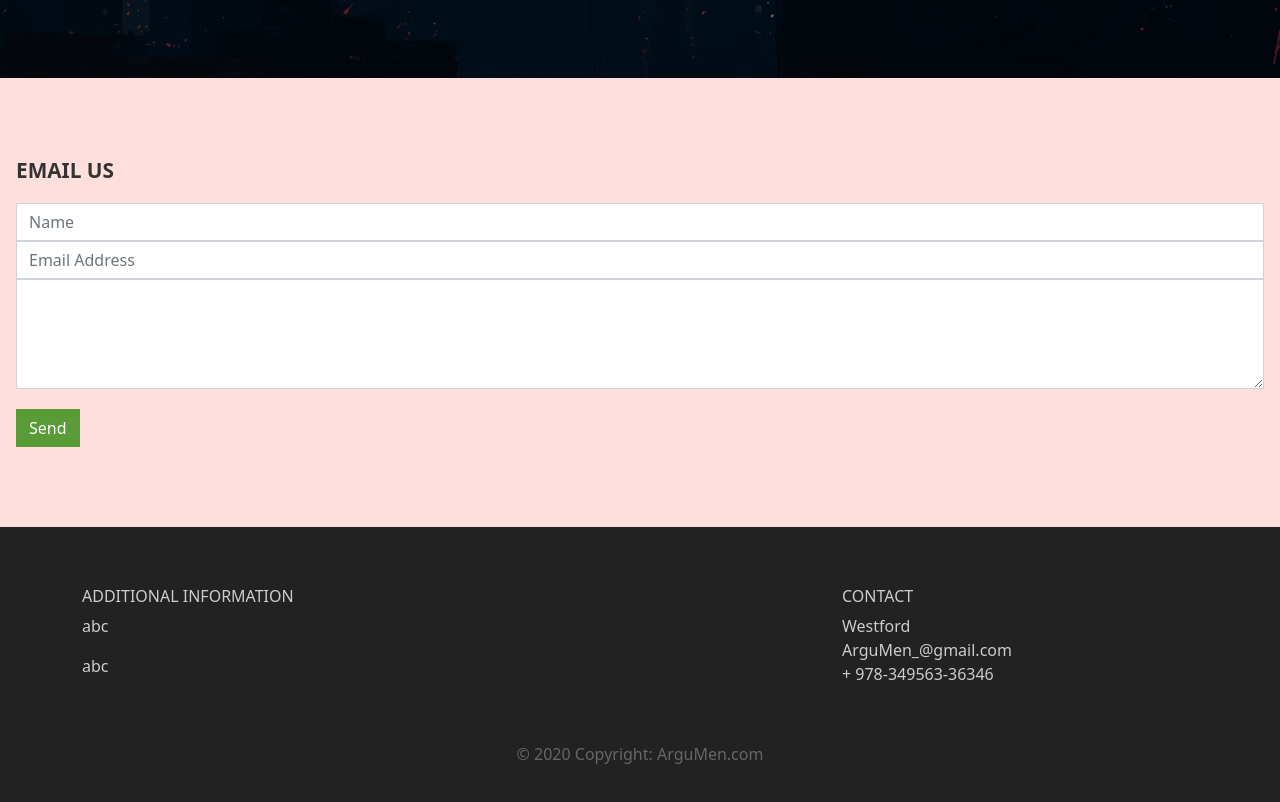
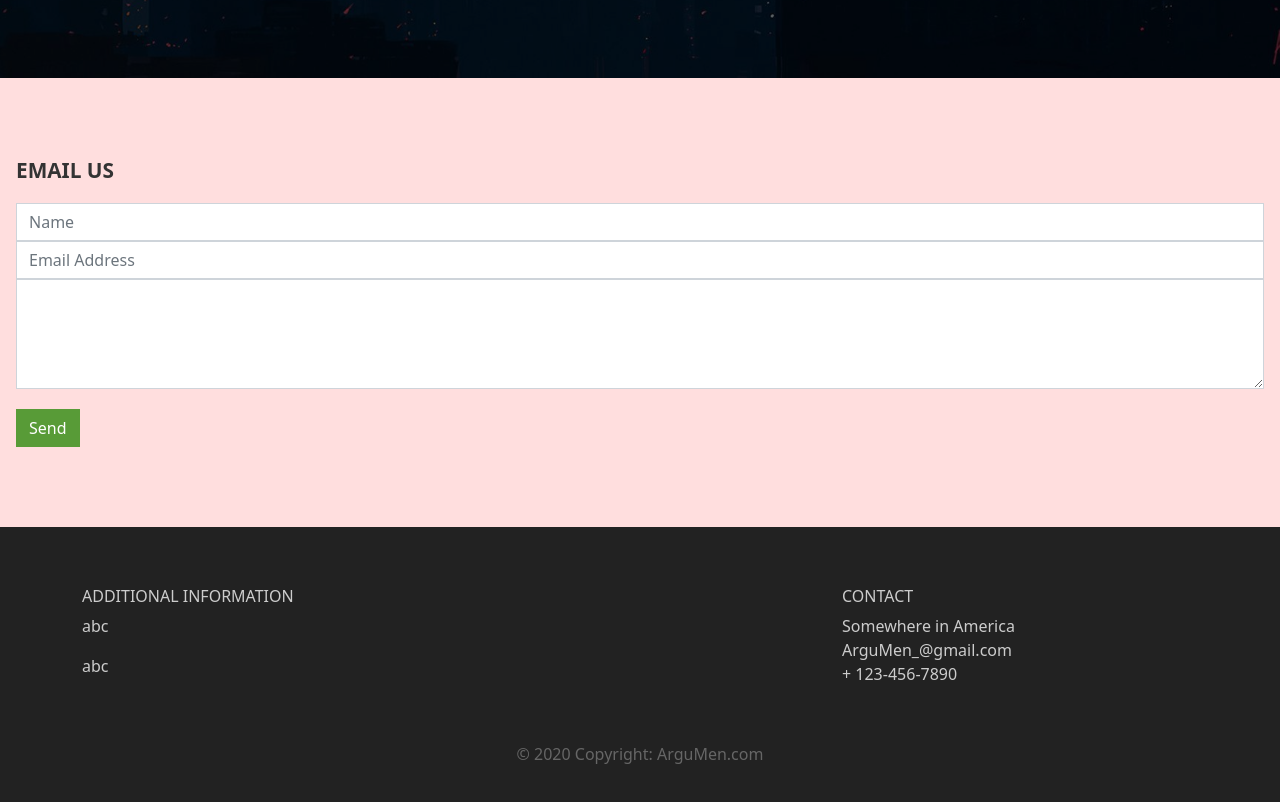
Before and after one commit to ItsEricSun/ItsEricSun.github.io, a plain HTML site: page contact.html in a window 1280 px wide. Shown: the part 788-1590 px from the top of the page. Drawn offline with nearby package versions, Linux system fonts and the light colour scheme.

Commit message:
Add files via upload

```diff
--- a/contact.html
+++ b/contact.html
@@ -67,9 +67,9 @@
                 </div>
                 <div class="col-lg-4 col-md-4 col-sm-12">
                     <h6 class="text-uppercase font-weight-bold">Contact</h6>
-                    <p>Westford
+                    <p>Somewhere in America
                     <br/>ArguMen_@gmail.com
-                    <br/>+ 978-349563-36346</p>
+                    <br/>+ 123-456-7890</p>
                 </div>
             <div>
             <div class="footer-copyright text-center">© 2020 Copyright: ArguMen.com</div>
```
Also changed, not shown: index.html (+2 -2 lines), socials.html (+2 -2 lines), team.html (+2 -2 lines).
